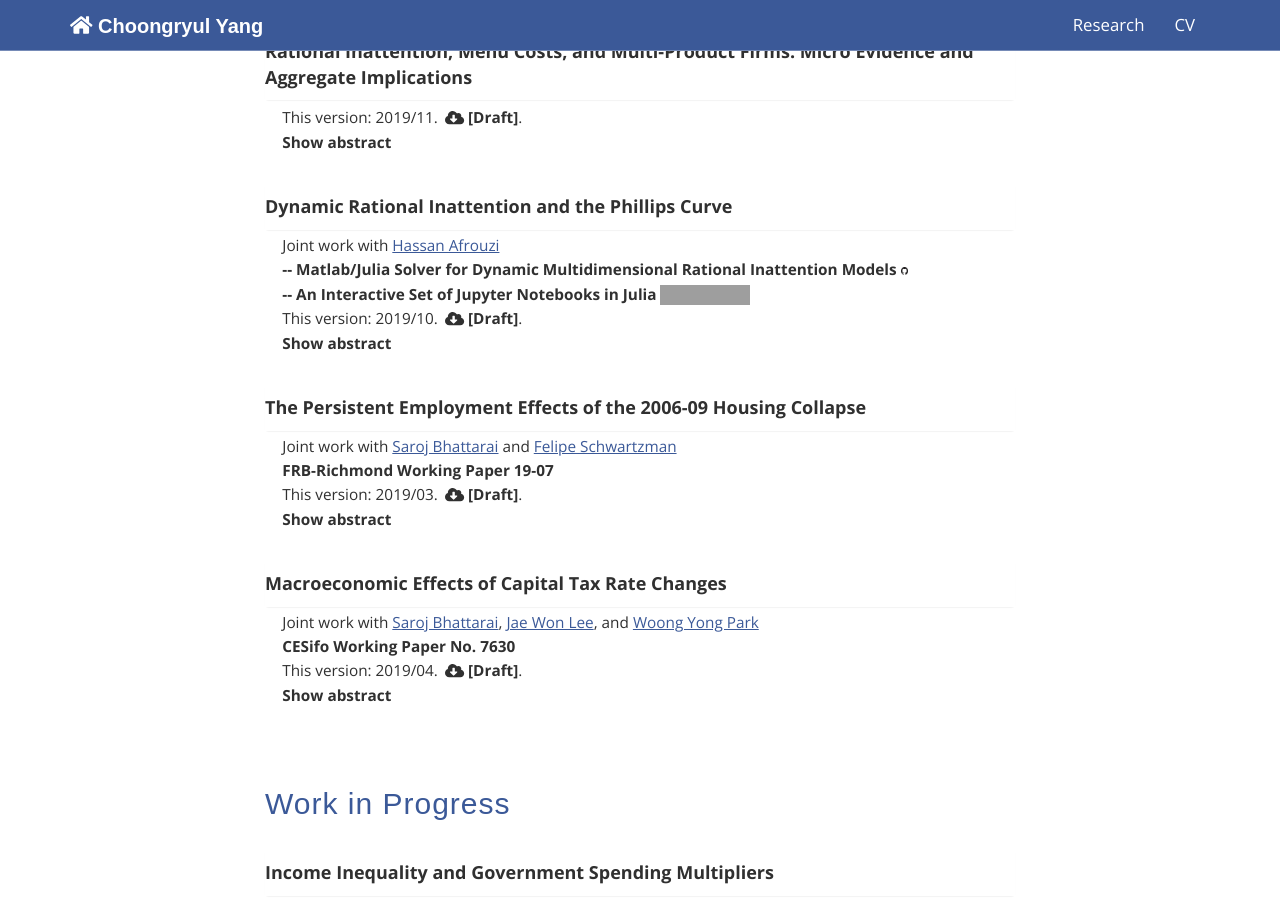
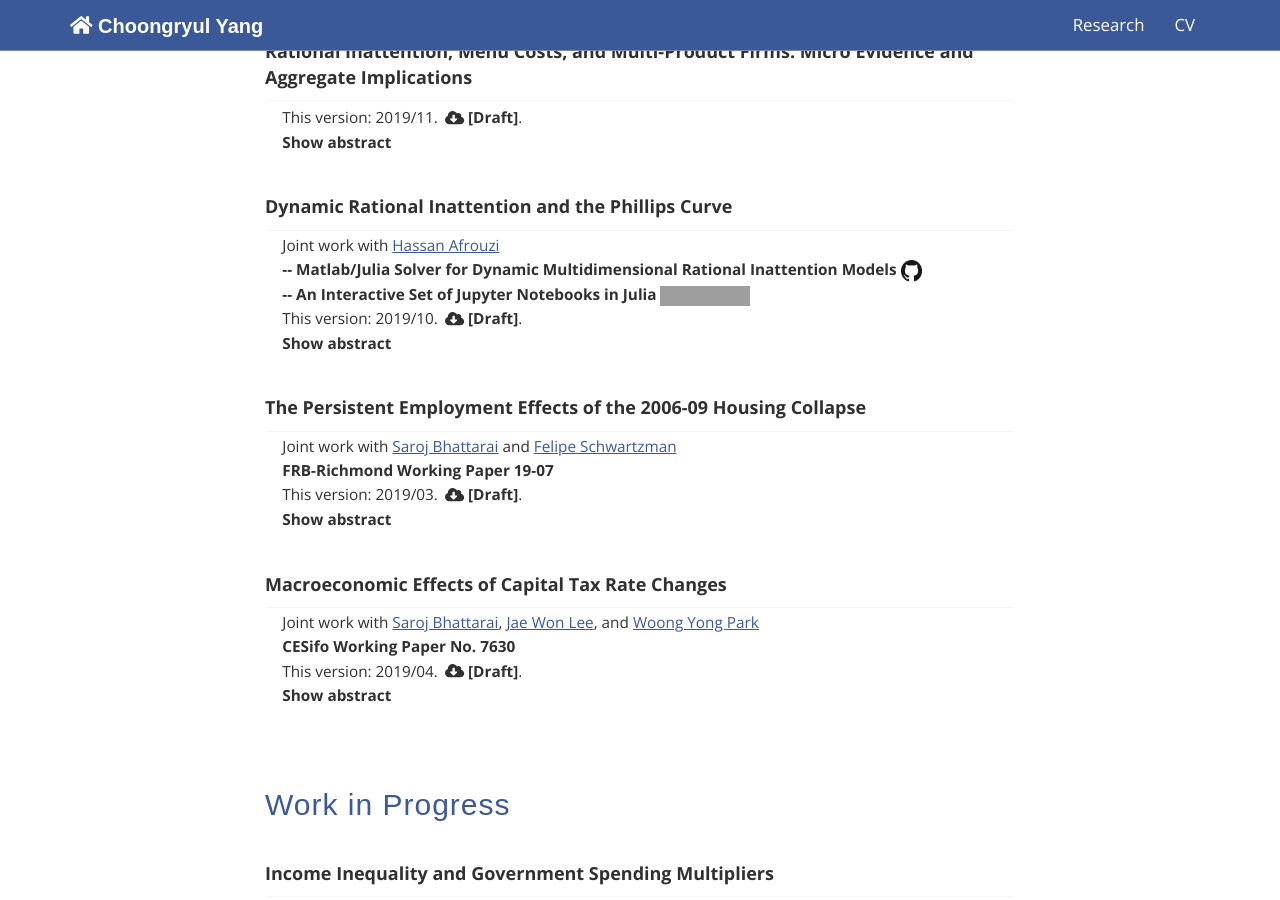
Before and after one commit to choongryulyang/choongryulyang.github.io, a Jekyll site: the page built from index.html, in a window 1280 px wide and 900 px high, scrolled down 994 px. Built offline with Jekyll 4.4.1, drawn with Linux system fonts in a browser that asks for light colours; grey boxes are pictures that could not be loaded.

Commit message:
Update index.html

```diff
--- a/index.html
+++ b/index.html
@@ -161,7 +161,7 @@ title: Choongryul Yang
 						<p style="margin-bottom:0px; font-size: 11.5pt">
 						<b>-- Matlab/Julia Solver for Dynamic Multidimensional Rational Inattention Models</b>
 						<a href="https://github.com/choongryulyang/dynamic_multivariate_RI", target="_blank">
-							<img src="files/GitHub-Mark-32px.png" title="Solver in Github" alt="Dynamic RI Solver" style="width: 1%"></a>
+							<img src="files/GitHub-Mark-32px.png" title="Solver in Github" alt="Dynamic RI Solver" style="width: 3%"></a>
 						</p>
 
 						<p style="margin-bottom:0px; font-size: 11.5pt">
```
